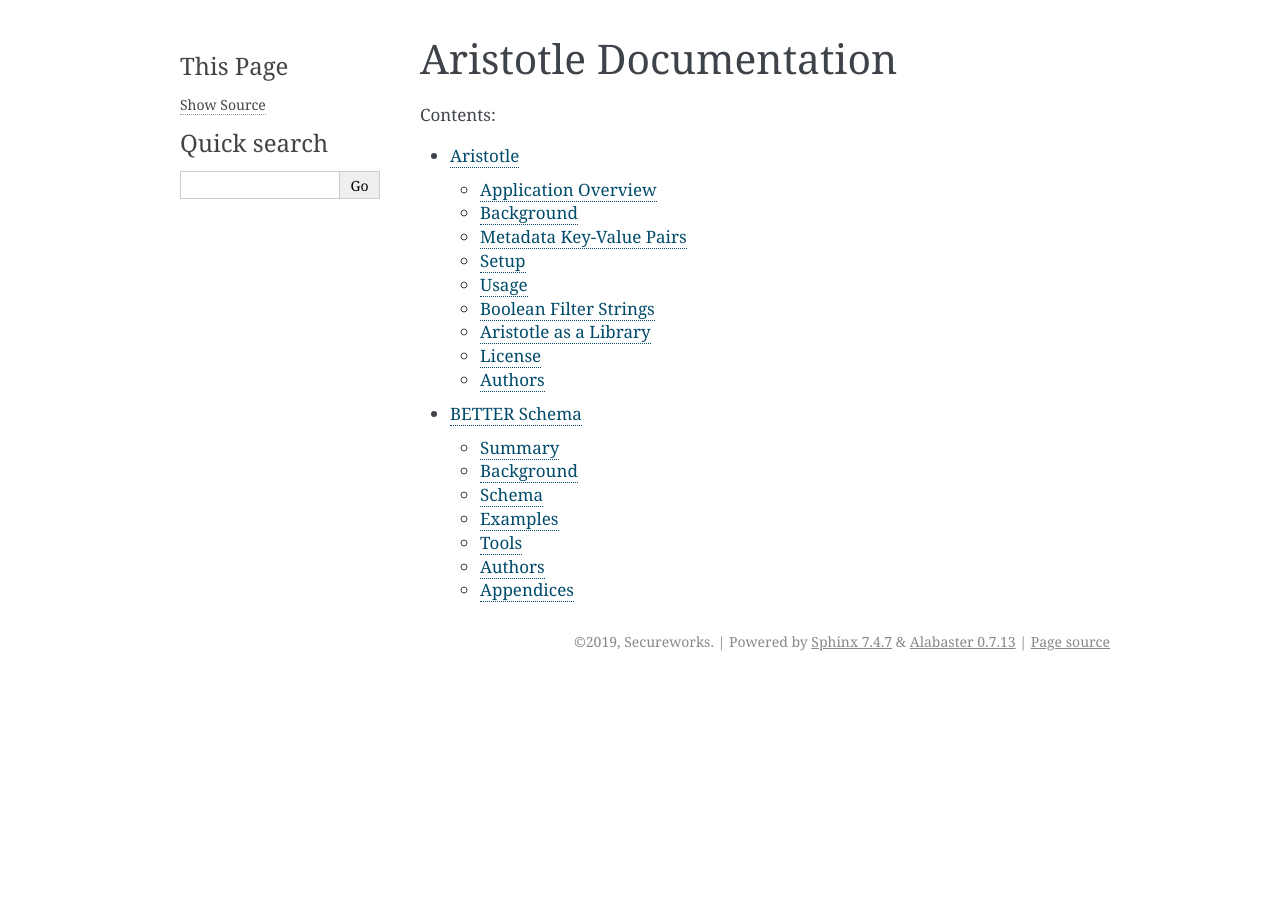
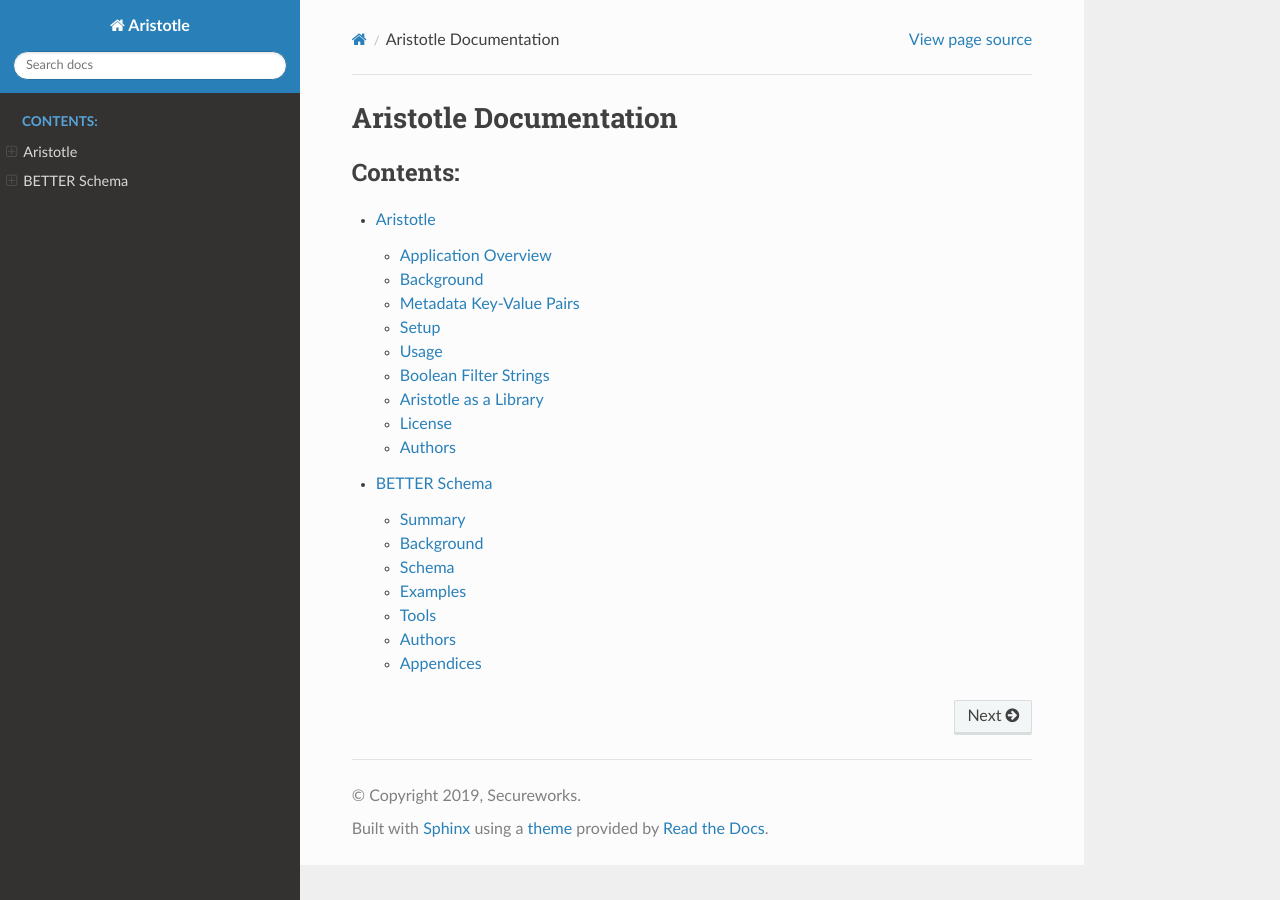
Before and after one commit to secureworks/aristotle, a Sphinx documentation site: the page built from docs/index.rst, in a window 1280 px wide. Built offline with Sphinx 7.4.7 and the Read the Docs theme 2.0.0, drawn with Linux system fonts in a browser that asks for light colours.

Commit message:
theme change(s)

```diff
--- a/docs/conf.py
+++ b/docs/conf.py
@@ -76,13 +76,28 @@
 # The theme to use for HTML and HTML Help pages.  See the documentation for
 # a list of builtin themes.
 #
-html_theme = 'alabaster'
+#html_theme = 'alabaster'
+html_theme = 'sphinx_rtd_theme'
 
 # Theme options are theme-specific and customize the look and feel of a theme
 # further.  For a list of options available for each theme, see the
 # documentation.
 #
 #html_theme_options = {'body_max_width': '98%'}
+html_theme_options = {
+#    'logo_only': False,
+#    'display_version': True,
+#    'prev_next_buttons_location': 'bottom',
+#    'style_external_links': False,
+#    'style_nav_header_background': 'white',
+#    # Toc options
+    'collapse_navigation': False,
+    'sticky_navigation': True,
+#    'navigation_depth': 4,
+#    'includehidden': True,
+#    'titles_only': False
+}
+
 
 # Add any paths that contain custom static files (such as style sheets) here,
 # relative to this directory. They are copied after the builtin static files,
@@ -98,6 +113,10 @@
 # 'searchbox.html']``.
 #
 # html_sidebars = {}
+
+html_css_files = [
+    'custom.css',
+]
 
 
 # -- Options for HTMLHelp output ---------------------------------------------
```
